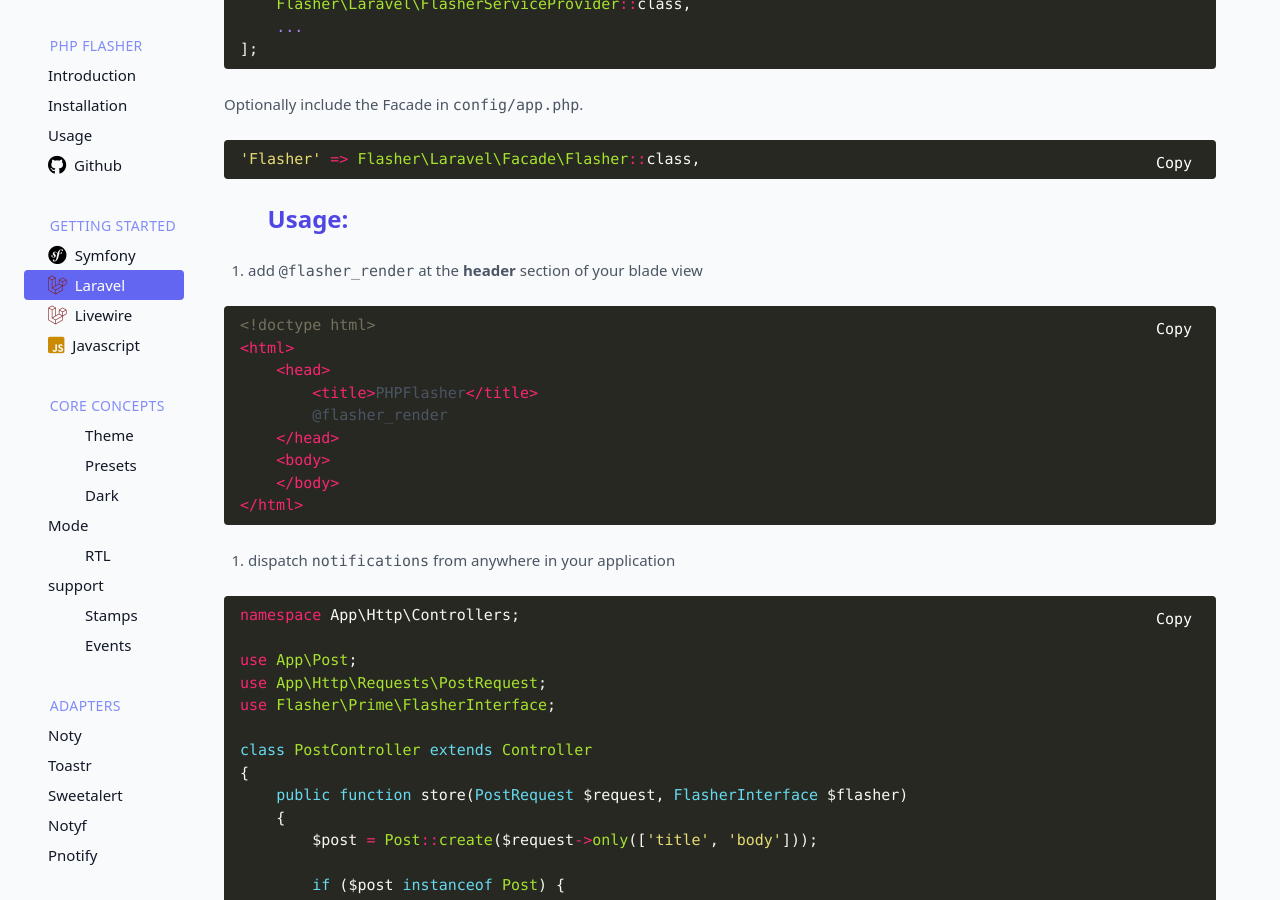
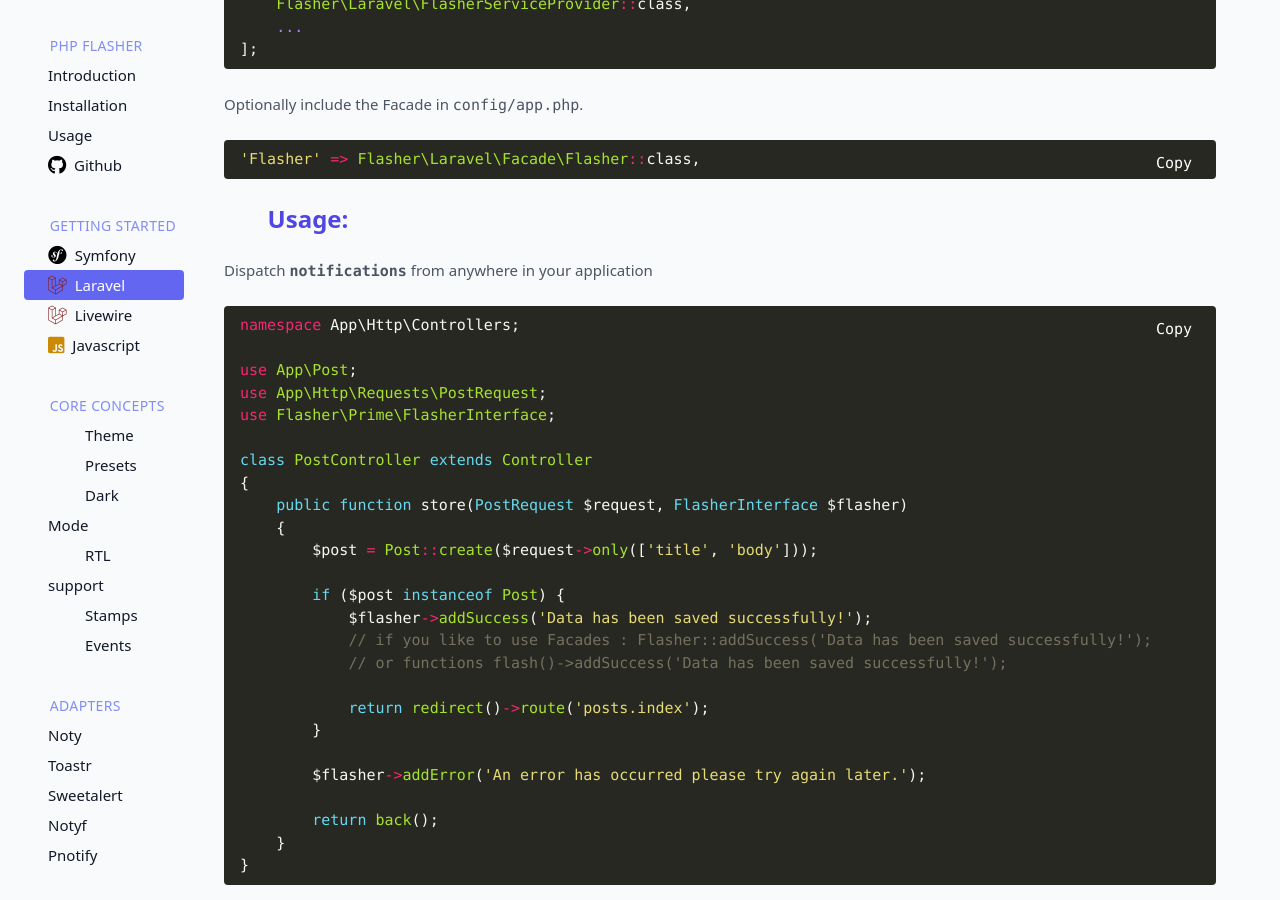
Before and after one commit to php-flasher/php-flasher.github.io, a Jekyll site: the page built from docs/framework/laravel.md, in a window 1280 px wide and 900 px high, scrolled down 802 px. Built offline with Jekyll 4.4.1, drawn with Linux system fonts in a browser that asks for light colours; some web fonts are replaced.

Commit message:
update laravel page

````diff
--- a/docs/framework/laravel.md
+++ b/docs/framework/laravel.md
@@ -36,21 +36,7 @@
 
 ## <i class="fa-duotone fa-list-radio"></i> Usage:
 
-1. add  `@flasher_render` at the **header** section of your blade view
-
-```twig
-<!doctype html>
-<html>
-    <head>
-        <title>PHPFlasher</title>
-        @flasher_render
-    </head>
-    <body>
-    </body>
-</html>
-```
-
-2. dispatch `notifications` from anywhere in your application
+Dispatch **`notifications`** from anywhere in your application
 
 ```php
 namespace App\Http\Controllers;
````
